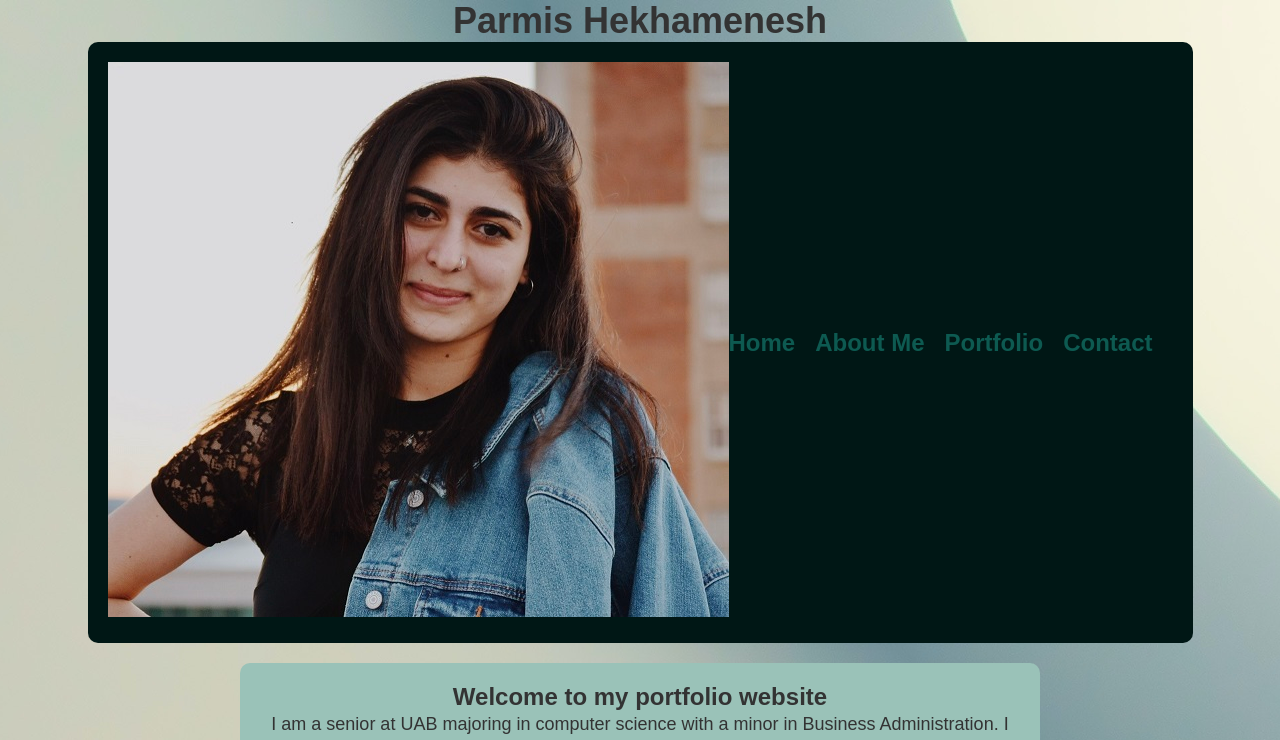
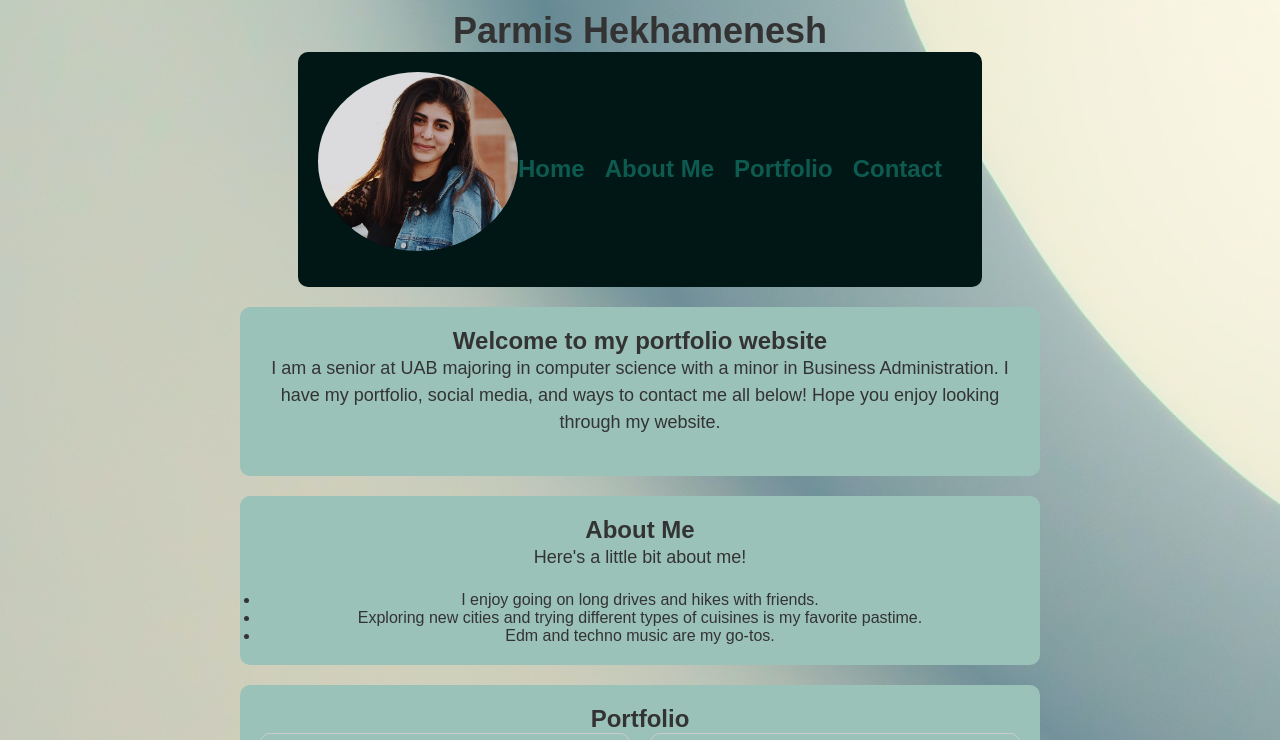
Before and after one commit to parmishekha/UAB-CS-221, a plain HTML site: page Lab05/wireframe.html in a window 1280 px wide. Shown: the top 740 px of the page. Drawn offline with Linux system fonts and the light colour scheme.

Commit message:
Update wireframe.css

```diff
--- a/Lab05/wireframe.css
+++ b/Lab05/wireframe.css
@@ -1,14 +1,26 @@
-/* styles.css */
 
-/* Font Styles */
 body, h1, h2, p, ul, li {
     margin: 0;
     padding: 0;
     font-family: Arial, sans-serif;
 }
+.centered {
+    text-align: center;
+    margin-top: 10px;
+}
+.logo {
+    display: flex;
+    flex-direction: column;
+    align-items: center;
+    text-align: center;
+}
+.logo img {
 
-/* Updated header styles */
-header {
+    max-width: 200px;
+    height: auto;
+    margin-bottom: 10px;
+    border-radius: 50%;
+}header {
     background-color: #001715;
     padding: 20px;
     border-radius: 10px;
@@ -111,7 +123,6 @@ section {
     margin-bottom: 5px;
 }
 
-/* Typography and Colors (Example) */
 h1 {
     font-size: 36px;
     font-weight: bold;
```
